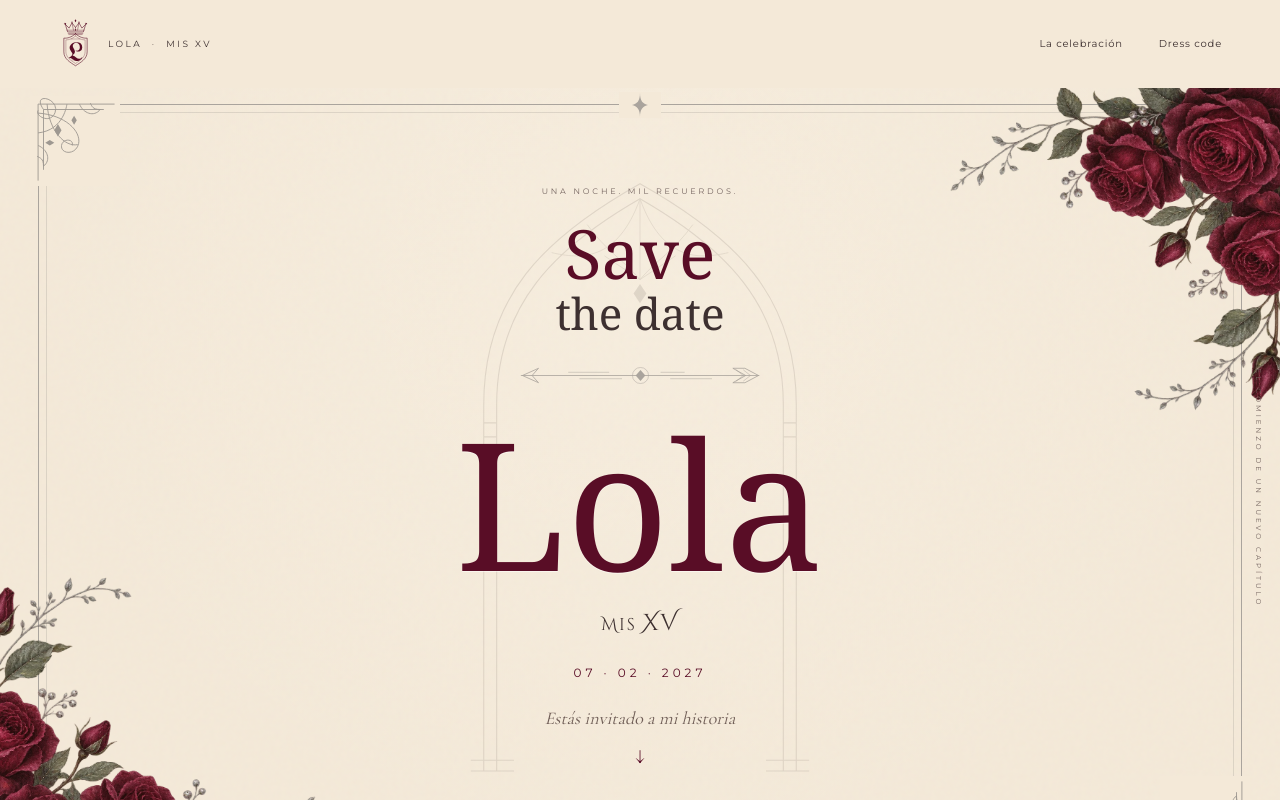
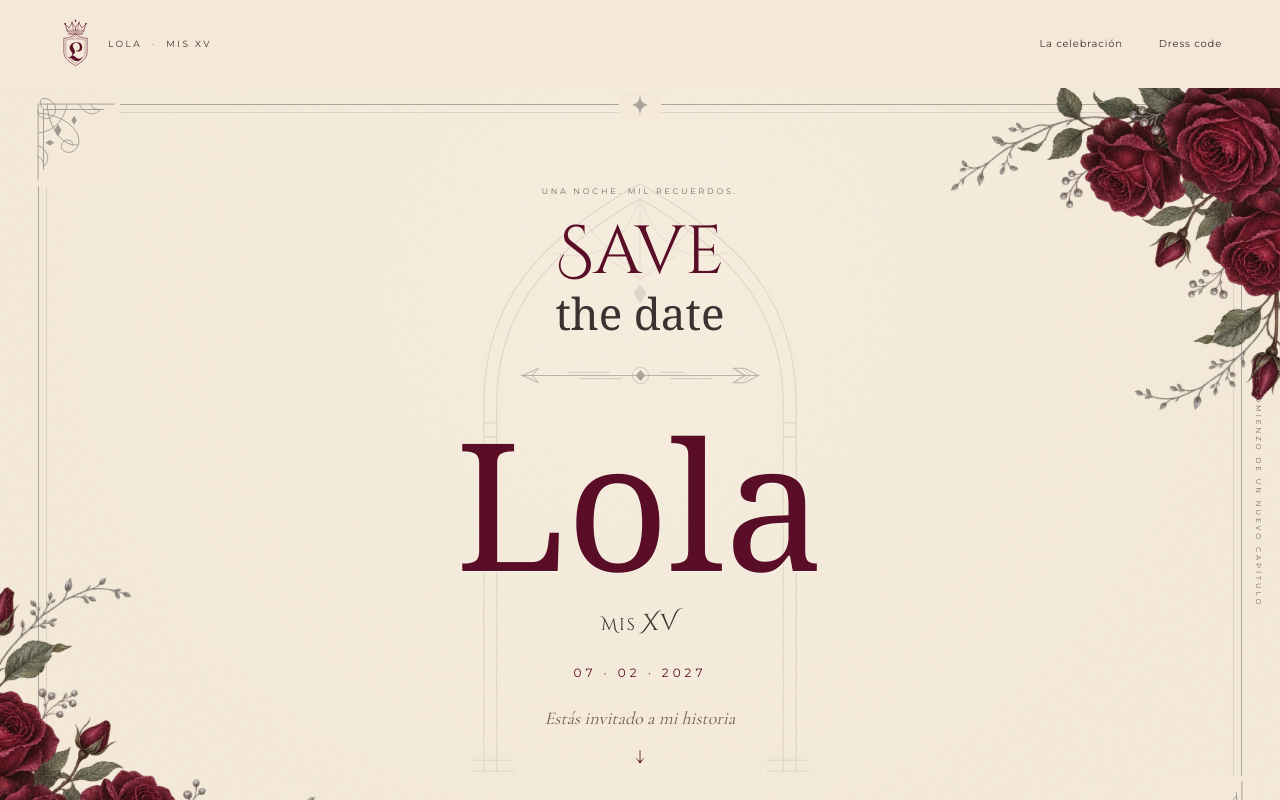
Before and after one commit to mauroere/15-lola, a Next.js app: page / in a window 1280 px wide. Shown: the top 800 px of the page. Built offline with nearby package versions, Linux system fonts and the light colour scheme; a web font is replaced by a local one.

Commit message:
Make the Save headline readable with a clear Roman S

```diff
--- a/app/globals.css
+++ b/app/globals.css
@@ -238,7 +238,10 @@ img {
   letter-spacing: 2.8px;
 }
 .save-date {
-  font: clamp(44px, 5.1vw, 70px)/1.05 var(--gothic);
+  font:
+    clamp(44px, 5.1vw, 70px)/1.05 "Cinzel Decorative",
+    Georgia,
+    serif;
   color: var(--wine);
   letter-spacing: -3px;
 }
```
